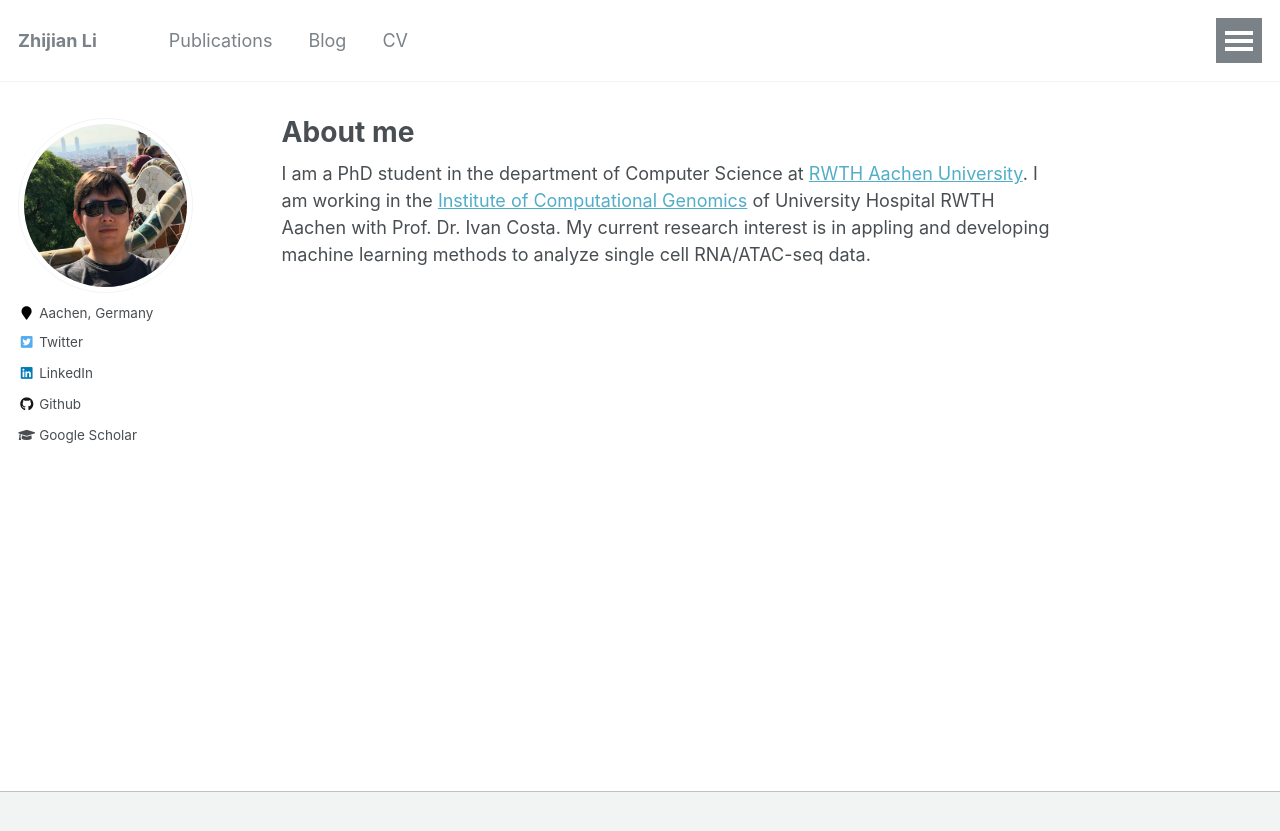
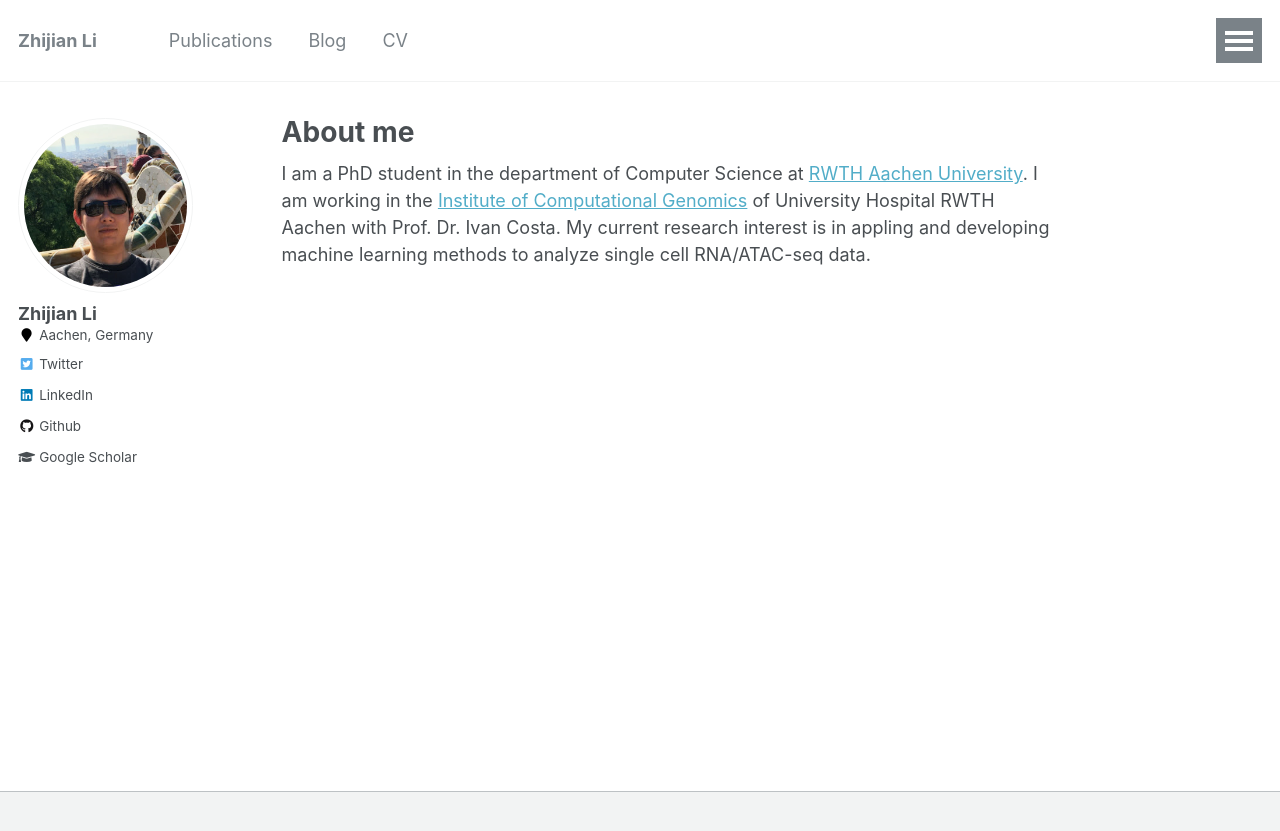
Before and after one commit to lzj1769/lzj1769.github.io, a Jekyll site: the page built from _pages/about.md, in a window 1280 px wide. Shown: the top 831 px of the page. Built offline with Jekyll 4.4.1, drawn with Linux system fonts in a browser that asks for light colours.

Commit message:
update config

```diff
--- a/_config.yml
+++ b/_config.yml
@@ -1,4 +1,3 @@
-locale                   : "en-US"
 title                    : "Zhijian Li"
 email                    : 'zhijian.li@rwth-aachen.de'
 name                     : "Zhjian Li"
@@ -50,7 +49,7 @@ analytics:
 
 # Site Author
 author:
-  name             : ""
+  name             : "Zhijian Li"
   avatar           : "profile.png"
   location         : "Aachen, Germany"
   googlescholar    : "https://scholar.google.de/citations?user=xG5HYekAAAAJ&hl=en"
```
